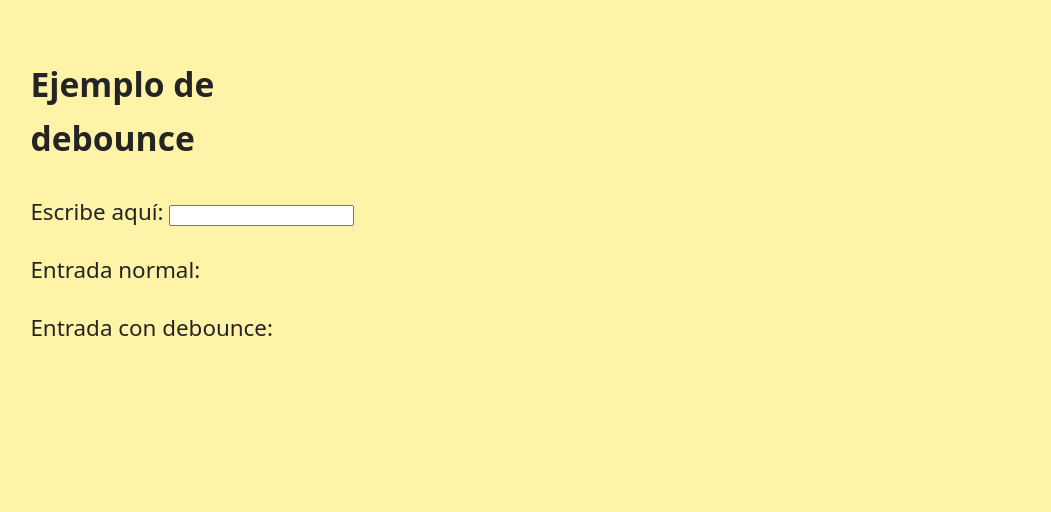
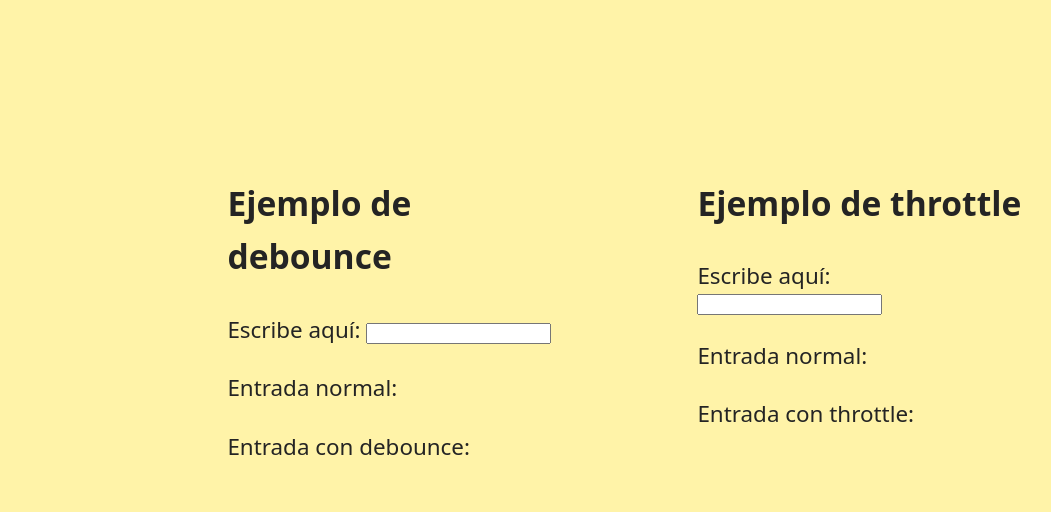
Before and after one commit to cpcastells/sprint2-functions-node, a website: page src/index.html in a window 1280 px wide. Shown: the whole page, without its empty margins (0-1051 px from the left). Drawn offline with Linux system fonts and the light colour scheme.

Commit message:
Add throttle section in html with styles

```diff
--- a/src/index.html
+++ b/src/index.html
@@ -6,11 +6,12 @@
   <link rel="stylesheet" href="./style/style.css" />
   <link rel="shortcut icon" href="favicon.ico" type="image/x-icon">
   <meta name="description" content="Examples of debounce, throttle and memoize functions">
+  <script defer type="module" src="../dist/main.js" type="text/javascript"></script>
   <title>IT Academy: Functions</title>
 </head>
 
 <body>
-  <main className="global-container">
+  <main class="global-container">
     <section class="input-container">
       <h2>Ejemplo de debounce</h2>
       <label for="debounce-name">Escribe aquí:</label>
@@ -19,8 +20,15 @@
       <p>Entrada con debounce: <span class="debounce-effect green"></span>
       </p>
     </section>
+    <section class="input-container">
+      <h2>Ejemplo de throttle</h2>
+      <label for="throttle-name">Escribe aquí:</label><br>
+      <input type="text" id="throttle-name">
+      <p>Entrada normal: <span class="throttle-normal red"></span></p>
+      <p>Entrada con throttle: <span class="throttle-effect green"></span>
+      </p>
+    </section>
   </main>
-  <script type="module" src="../dist/main.js" type="text/javascript"></script>
 </body>
 
 </html>
```
